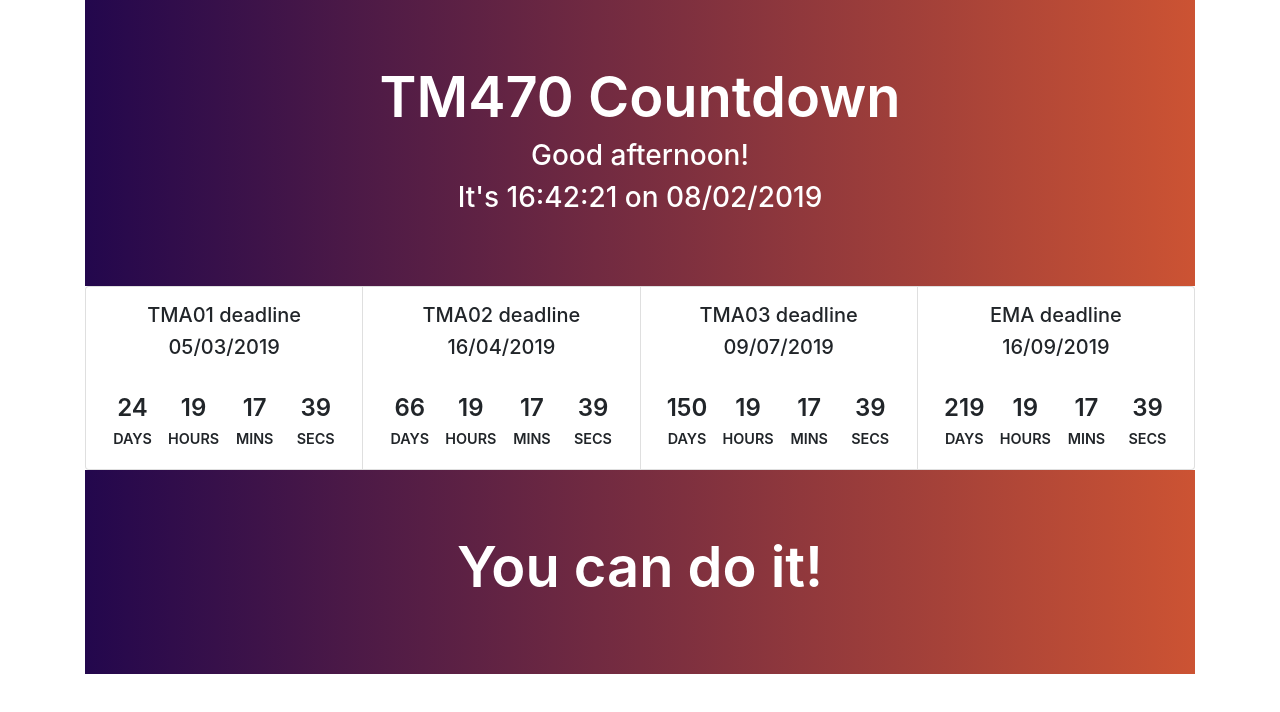
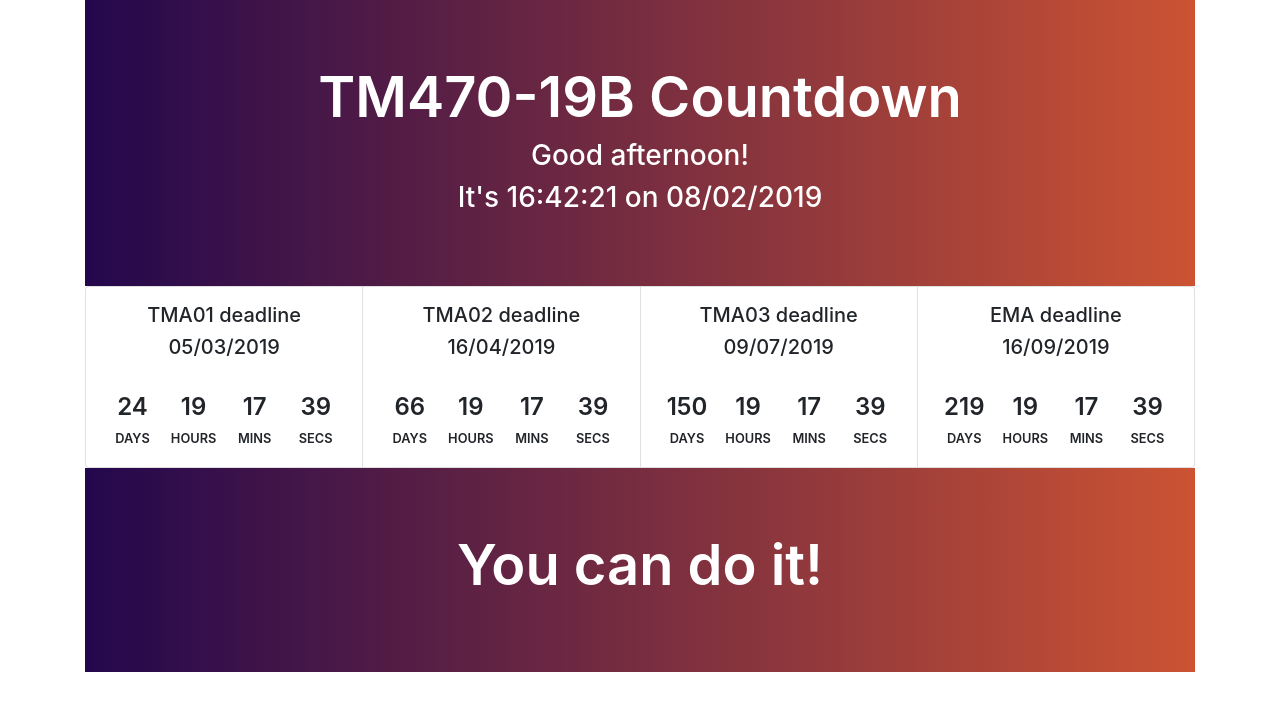
Before and after one commit to LucyParry/web-doodles, a plain HTML site: page deadlines.html in a window 1280 px wide. Drawn offline with nearby package versions, Linux system fonts and the light colour scheme.

Commit message:
Update deadlines.html

```diff
--- a/deadlines.html
+++ b/deadlines.html
@@ -7,10 +7,11 @@
 <style>
 
 body {
-  text-align: center;
+	text-align: center;
 }
 
-h1 {
+h2 {
+	font-size: 0.75em;
 	font-weight: 600 !important;
 }
 
@@ -22,8 +23,8 @@ h1 {
     background: linear-gradient(to right, #23074d, #cc5333);
 }
 
-.col-md-3 {
-    padding: 3px;
+.col-lg-3 {
+    padding: 2px;
 }
 
 .card-body {
@@ -36,7 +37,7 @@ h1 {
 }
 
 .time-label {
-	font-size: 0.9em;
+	font-size: 0.8em;
 }
 
 .time-number {
@@ -47,10 +48,10 @@ h1 {
 </head>
     <body onload="javascript:PageOnLoad();">
 
-        <div class="container">
+        <div class="container" id="countdown-header">
             <div class="jumbotron jumbotron-fluid">
                 <div class="container">
-                    <h1 class="display-4">TM470 Countdown</h1>
+                    <h2 class="display-4">TM470-19B Countdown</h2>
                     <h3><span id='greeting'></span></h3>
                     <h3>
                         <span id='time'></span>
@@ -69,19 +70,19 @@ h1 {
 						<h5 class="card-title-date"></h5>
                         <div class="container">
                             <div class="row">
-                                <div class="col-md-3">
+                                <div class="col-lg-3">
                                     <div class="time-number"><span class="time-number-days"></span></div>
                                     <span class="time-label"><span class="time-label-days"></span></span>
                                 </div>
-                                <div class="col-md-3">
+                                <div class="col-lg-3">
                                     <div class="time-number"><span class="time-number-hours"></span></div>
                                     <span class="time-label"><span class="time-label-hours"></span></span>
                                 </div>
-                                <div class="col-md-3">
+                                <div class="col-lg-3">
                                     <div class="time-number"><span class="time-number-mins"></span></div>
                                     <span class="time-label"><span class="time-label-mins"></span></span>
                                 </div>
-                                <div class="col-md-3">
+                                <div class="col-lg-3">
                                     <div class="time-number"><span class="time-number-secs"></span></div>
                                     <span class="time-label"><span class="time-label-secs"></span></span>
                                 </div>
@@ -93,10 +94,10 @@ h1 {
 
         </div>
 
-		<div class="container">
+		<div class="container" id="countdown-footer">
             <div class="jumbotron jumbotron-fluid">
                 <div class="container">
-                    <h1 class="display-4">You can do it!</h1>
+                    <h2 class="display-4">You can do it!</h2>
                 </div>
             </div>
         </div>
```
